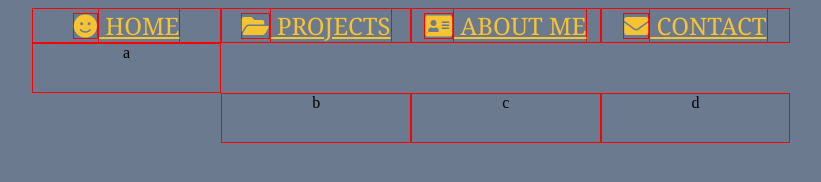
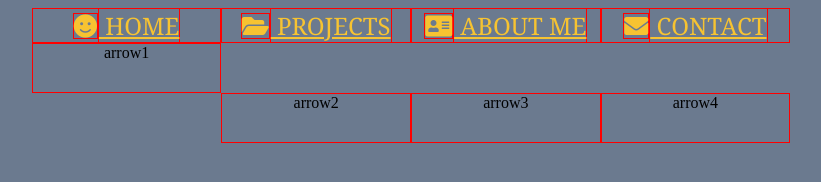
Before and after one commit to KLPainter/Portfolio, a website: page index.html in a window 1280 px wide. Shown: the whole page, without its empty margins (229-1050 px from the left). Drawn offline with Linux system fonts and the light colour scheme.

Commit message:
lunch time!

```diff
--- a/index.html
+++ b/index.html
@@ -14,10 +14,10 @@
         <a href="html/projects.html" target="iframe"><i class="fas fa-folder-open"></i><span> Projects</span></a>
         <a href="html/about.html" target="iframe"><i class="fas fa-address-card"></i><span> About Me</span></a>
         <a href="html/contact.html" target="iframe"><i class="fas fa-envelope"></i><span> Contact</span></a>
-        <span id="pointer-home" class="revealed">a</span>
-        <span id="pointer-projects" class="hidden">b</span>
-        <span id="pointer-about" class="hidden">c</span>
-        <span id="pointer-contact" class="hidden">d</span>
+        <span id="pointer-home" class="revealed">arrow1</span>
+        <span id="pointer-projects" class="hidden">arrow2</span>
+        <span id="pointer-about" class="hidden">arrow3</span>
+        <span id="pointer-contact" class="hidden">arrow4</span>
     </nav>
     <main>
         <iframe src="projectForm.html" name="iframe" scrolling="no" onload="resizeIframe(this)"></iframe>
```
